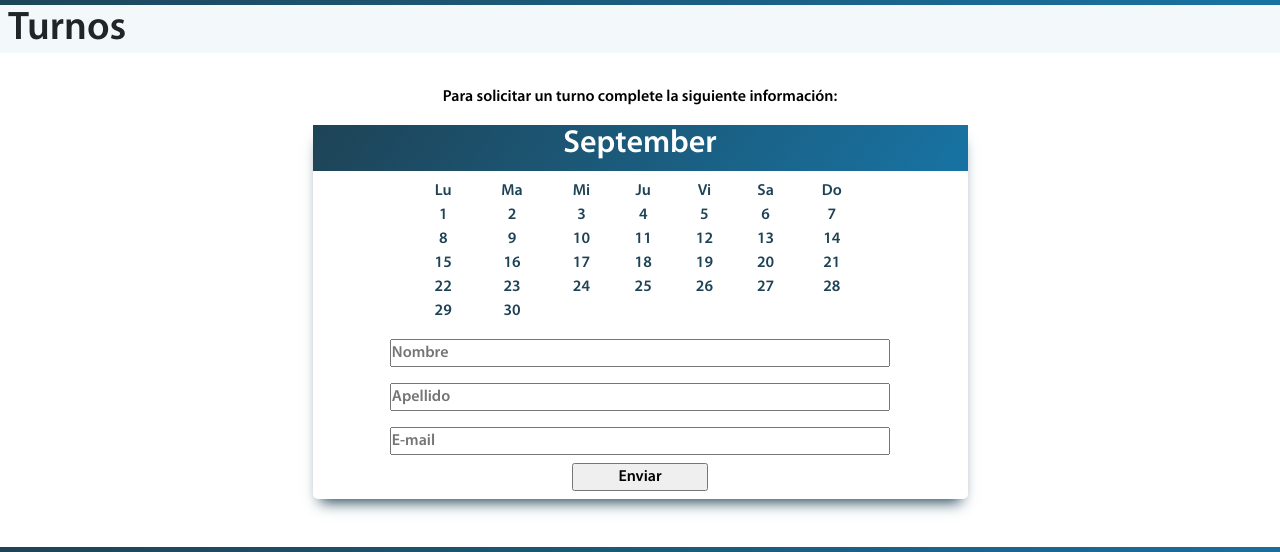
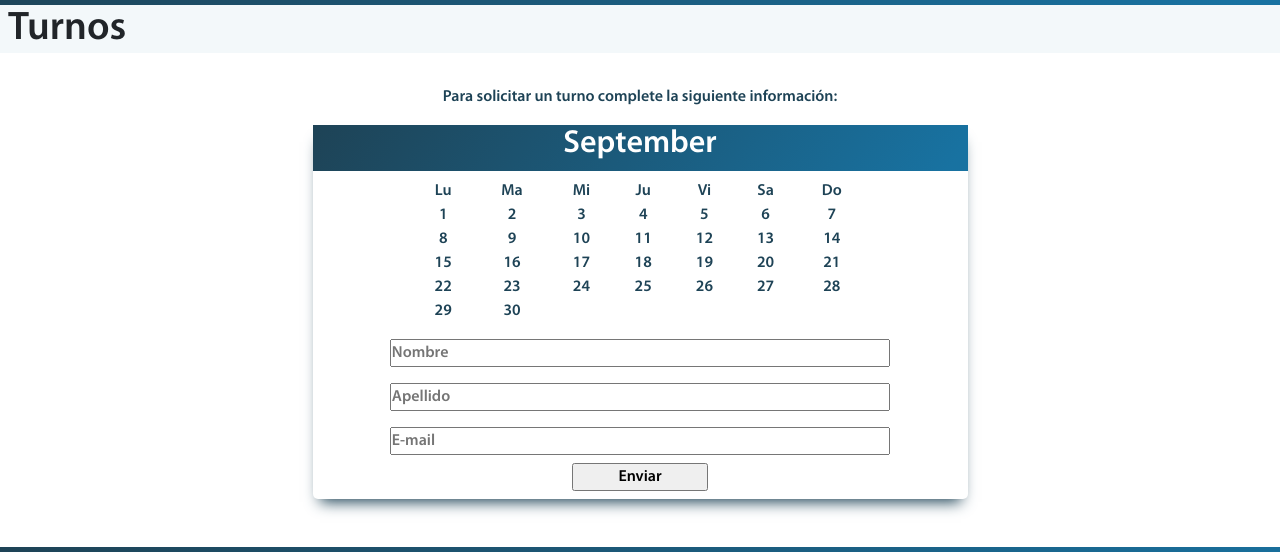
Before and after one commit to Mishainx/Proyecto-bootstrap, a website: page pages/turnos.html in a window 1280 px wide. Shown: the part 101-653 px from the top of the page. Drawn offline with nearby package versions, Linux system fonts and the light colour scheme.

Commit message:
pequeñas modificaciones

```diff
--- a/pages/turnos.html
+++ b/pages/turnos.html
@@ -62,7 +62,7 @@
 
     <!--Calendario-->
     <div class="mt-4">
-        <p class="font-black fs-6 text-center">Para solicitar un turno complete la siguiente información:</p>
+        <p class="font-black fs-6 text-center i-color">Para solicitar un turno complete la siguiente información:</p>
     </div>
 
     <section class="col-10 d-flex justify-content-center align-items-center flex-wrap box-shadow mb-5 font calendar-size" >
```
